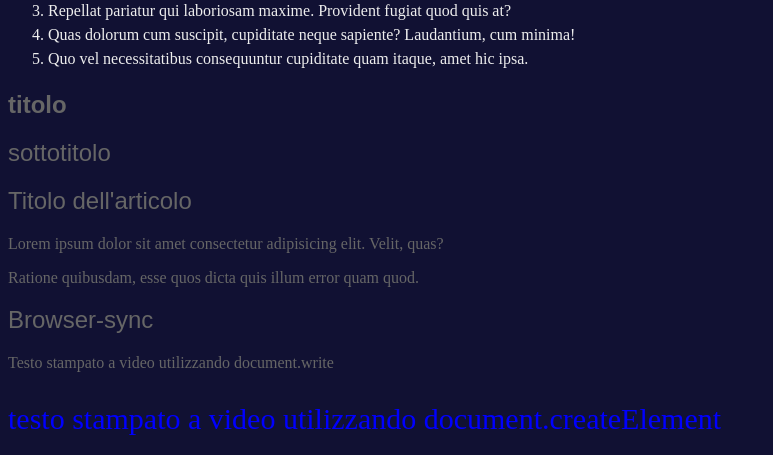
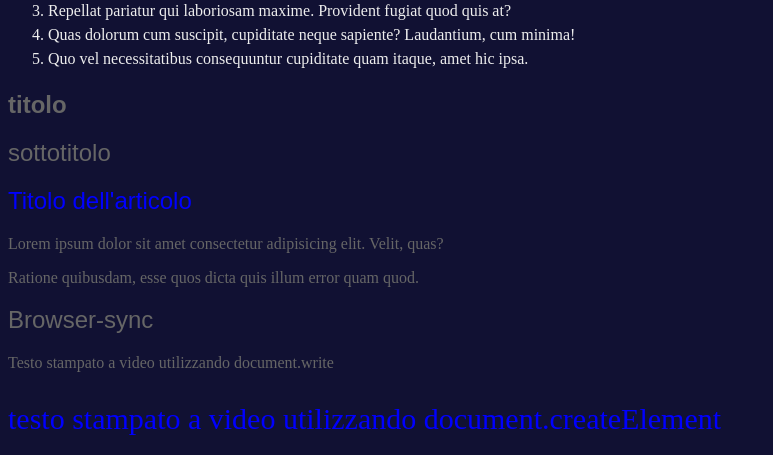
Before and after one commit to dreaman74/my-gulp-from-scratch, a PHP site: page / in a window 1280 px wide. Shown: the part 197-652 px from the top of the page, without its empty margins (0-773 px from the left). Run offline with PHP 8.4, Linux system fonts and the light colour scheme.

Commit message:
Aggiunta la classe blu al titolo <h2> in <article>

```diff
--- a/index.php
+++ b/index.php
@@ -26,7 +26,7 @@
             <h2>sottotitolo</h2>
         </hgroup>
         <article>
-            <h2>Titolo dell'articolo</h2>
+            <h2 class="blu">Titolo dell'articolo</h2>
             <p>Lorem ipsum dolor sit amet consectetur adipisicing elit. Velit, quas?</p>
             <p>Ratione quibusdam, esse quos dicta quis illum error quam quod.</p>
         </article>
```
